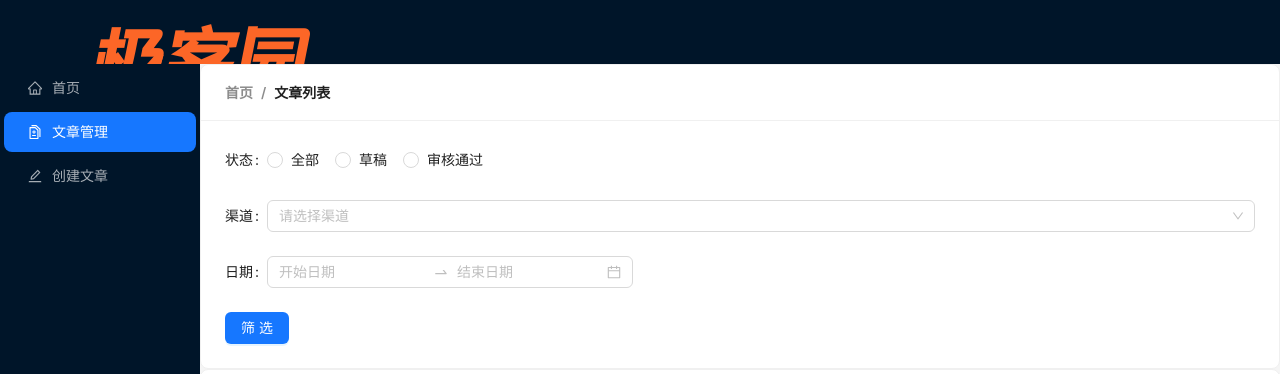
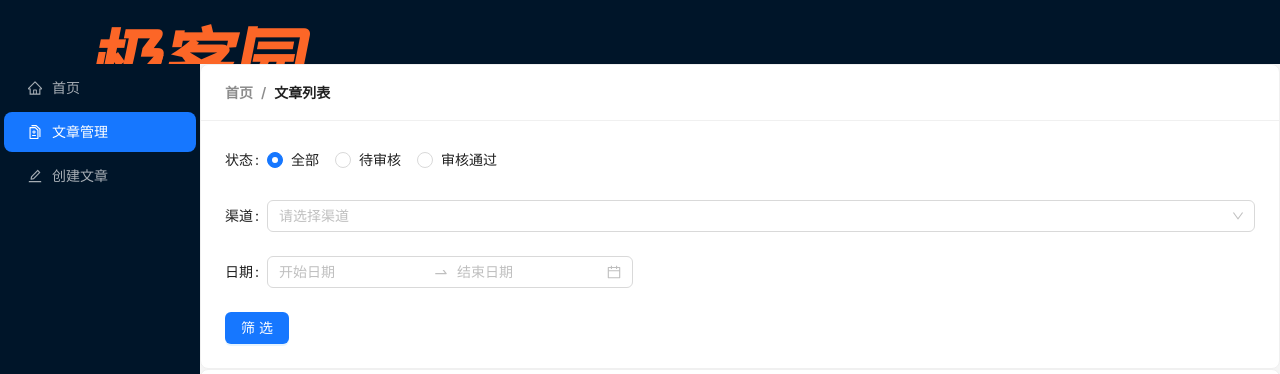
Before and after one commit to LynasTing/react-basic, a React (Create React App) app: page /article in a window 1280 px wide. Shown: the top 374 px of the page. Built offline with nearby package versions, Linux system fonts and the light colour scheme; no server answers; sample sign-in values are in the browser's storage.

Commit message:
-ci: 文章列表查询功能

```diff
--- a/src/day_06/apis/article.js
+++ b/src/day_06/apis/article.js
@@ -6,6 +6,17 @@ import { _request } from "@/day_06/utils";
 export const getChannelAPI = () => {
   return _request({
     url: '/channels'
+  })
+}
+
+/**
+ * 获取文章列表
+ */
+export const getArticleListAPI = (params) => {
+  return _request({
+    url: '/mp/articles',
+    method: 'GET',
+    params
   })
 }
 
--- a/src/day_06/pages/Article/index.js
+++ b/src/day_06/pages/Article/index.js
@@ -3,8 +3,9 @@ import locale from 'antd/es/date-picker/locale/zh_CN'
 import { EditOutlined, DeleteOutlined } from '@ant-design/icons'
 import { Link } from 'react-router-dom'
 import img404 from '@/day_06/assets/error.png'
-import { useState } from 'react'
+import { useEffect, useState } from 'react'
 import { useGetChannels } from '@/day_06/Hooks/useGetChannels'
+import { getArticleListAPI } from '@/day_06/apis/article'
 
 const { RangePicker } = DatePicker
 
@@ -17,6 +18,13 @@ const Article = () => {
     1: <Tag color='warning'>待审核</Tag>,
     2: <Tag color='success'>审核通过</Tag>
   }
+
+  // 筛选状态
+  const filterRadios = [
+    { text: '全部', val: '' },
+    { text: '待审核', val: 1 },
+    { text: '审核通过', val: 2 }
+  ]
 
   // 表格列数据
   const columns = [
@@ -75,6 +83,9 @@ const Article = () => {
     }
   ]
 
+  // 总数
+  const [count, setCount] = useState(0)
+
   // 表格数据
   const [tableData, setTableData] = useState([
     {
@@ -91,34 +102,80 @@ const Article = () => {
     }
   ])
 
+  // 列表参数
+  const [params, setParams] = useState({
+    status: '',
+    channel_id: '',
+    begin_pubdate: '',
+    end_pubdate: '',
+    page: 1,
+    per_page: 2
+  })
+
+  useEffect(() => {
+    /**
+     * 获取文章列表
+     */
+    async function getArticle() {
+      const res = await getArticleListAPI(params)
+      setTableData(res.data.results)
+      setCount(res.data.total_count)
+    }
+    getArticle()
+  }, [params])
+
+  /**
+   * 筛选
+   */
+  const handleFormFilter = e => {
+    setParams({
+      ...params,
+      channel_id: e.channel_id,
+      status: e.status,
+      begin_pubdate: e.date[0]?.format('YYYY-MM-DD'),
+      end_pubdate: e.date[1]?.format('YYYY-MM-DD')
+    })
+  }
+
+  /**
+   * 分页
+   */
+  const handlePageChange = page => {
+    setParams({
+      ...params,
+      page
+    })
+  }
+
   return <>
     <Card title={<Breadcrumb items={[
       { title: <Link>首页</Link>},
       { title: '文章列表'}
     ]} /> }>
-
-      <Form className='pt-6 pb-10'>
-        <Form.Item label="状态">
-          <Radio.Group>
-            <Radio value={1}>全部</Radio>
-            <Radio value={2}>草稿</Radio>
-            <Radio value={3}>审核通过</Radio>
+      <Form className='pt-6 pb-10' onFinish={handleFormFilter}>
+        <Form.Item label="状态" name="status">
+          <Radio.Group defaultValue={''}>
+            {filterRadios.map(item => <Radio key={item.val} value={item.val}>{item.text}</Radio>)}
           </Radio.Group>
         </Form.Item>
-        <Form.Item label="渠道" className='w-60'>
+        <Form.Item label="渠道" name="channel_id" className='w-60'>
           <Select
             placeholder="请选择渠道"
             options={channels}
           />
         </Form.Item>
-        <Form.Item label="日期">
+        <Form.Item label="日期" name="date">
           <RangePicker locale={locale} />
         </Form.Item>
         <Button className='tracking-widest ml-10' type='primary' htmlType='submit'>筛选</Button>
       </Form>
     </Card>
-    <Card title={`根据筛选条件共查询到0条结果：`}>
-      <Table rowKey="tableId" columns={columns} dataSource={tableData} />
+    <Card title={`根据筛选条件共查询到${count}条结果：`} className='mt-4'>
+      <Table rowKey="tableId" columns={columns} dataSource={tableData} pagination={{
+        total: count,
+        pageSize: params.per_page,
+        onChange: handlePageChange
+      }} />
     </Card>
   </>
 }
--- a/src/day_06/pages/Publish/index.js
+++ b/src/day_06/pages/Publish/index.js
@@ -31,7 +31,7 @@ const Publish = () => {
       message.success('上传成功')
       setTimeout(() => {
         window.location.reload()
-      }, 2000)
+      }, 1000)
     }
   }
 
```
